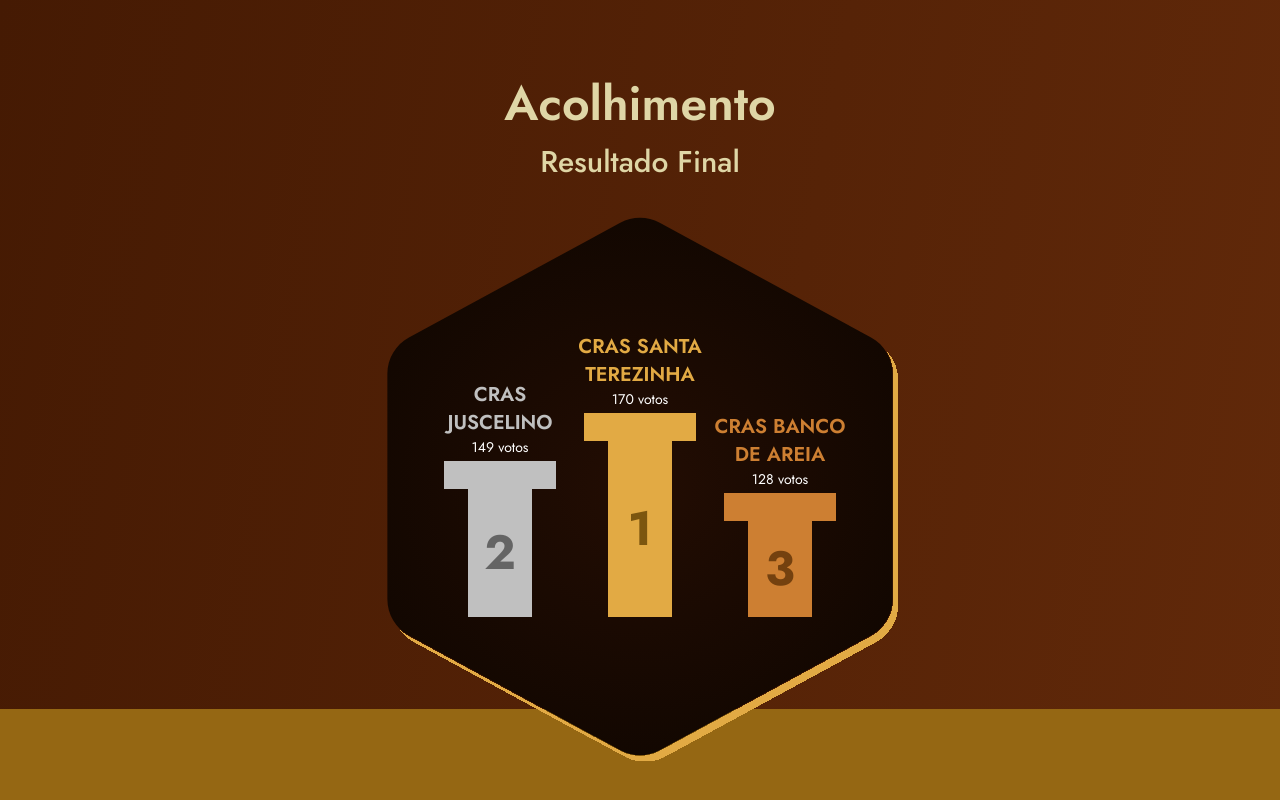
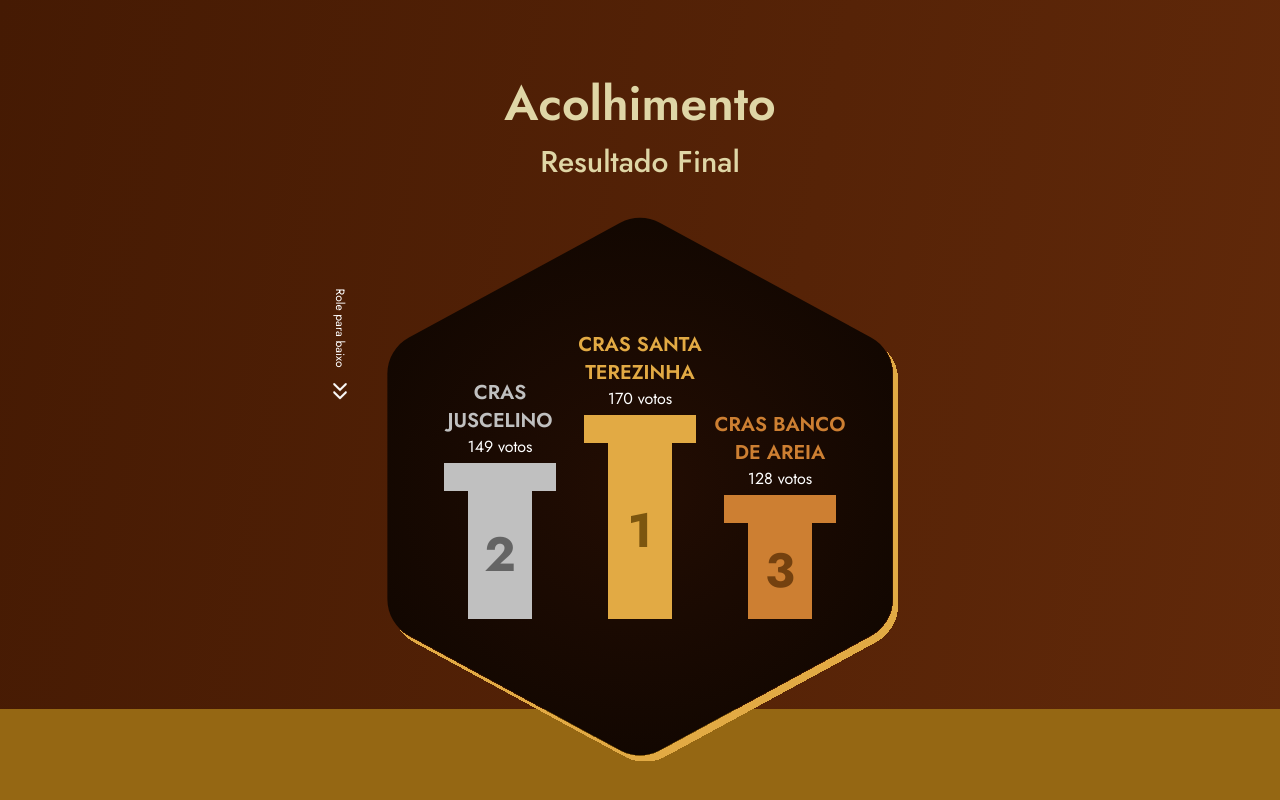
Before and after one commit to DesenvolvimentoCCS-PMM/mesquita-indica-2024, a React (Vite) app: page / in a window 1280 px wide. Shown: the top 800 px of the page. Built offline with nearby package versions, Linux system fonts and the light colour scheme; a web font is replaced by a local one.

Commit message:
Finalizando pagina de resultado

```diff
--- a/src/components/podio.tsx
+++ b/src/components/podio.tsx
@@ -25,7 +25,9 @@ export function Podio({ position, value, votes }: PodioProps) {
               {value}
             </p>
 
-            <span className="text-white text-sm">{votes} votos</span>
+            <span className="text-white text-sm sm:text-base">
+              {votes} votos
+            </span>
           </div>
           <div className="flex flex-col items-center">
             <div className="w-14 h-4 bg-[#e2aa44] md:w-28 md:h-7" />
@@ -48,7 +50,9 @@ export function Podio({ position, value, votes }: PodioProps) {
             <span className="text-sm max-w-[100px] text-center leading-5 text-[#c0c0c0] font-semibold uppercase md:text-xl md:max-w-[140px]">
               {value}
             </span>
-            <span className="text-white text-sm">{votes} votos</span>
+            <span className="text-white text-sm sm:text-base">
+              {votes} votos
+            </span>
           </div>
           <div className="flex flex-col items-center">
             <div className="w-14 h-4 bg-[#c0c0c0] md:w-28 md:h-7" />
@@ -71,7 +75,9 @@ export function Podio({ position, value, votes }: PodioProps) {
             <span className="text-sm max-w-[100px] text-center leading-5 text-[#CD7F32] font-semibold uppercase md:text-xl md:max-w-[140px]">
               {value}
             </span>
-            <span className="text-white text-sm">{votes} votos</span>
+            <span className="text-white text-sm sm:text-base">
+              {votes} votos
+            </span>
           </div>
           <div className="flex flex-col items-center">
             <div className="w-14 h-4 bg-[#CD7F32] md:w-28 md:h-7" />
--- a/src/pages/home/index.tsx
+++ b/src/pages/home/index.tsx
@@ -52,25 +52,6 @@ export function Home() {
             Indica 2024
             <span className="text-[#6F4F05] font-semibold"></span>
           </p>
-          <div className="container mx-auto px-4">
-            <div className="flex flex-wrap -mx-2 gap-1">
-              {Object.entries(results).map(([categoria, opcoes]) => (
-                <div
-                  key={categoria}
-                  className="px-2 w-full sm:w-1/2 lg:w-1/4 mb-2 mr-2 text-darkBrown bg-stone-50 rounded-md p-2"
-                >
-                  <h2 className="text-2xl font-bold mb-4">{categoria}</h2>
-                  <ul className="list-decimal ml-4">
-                    {opcoes.map((opcao) => (
-                      <li key={opcao.nome} className="mb-2">
-                        {opcao.nome}: {opcao.votos} votos
-                      </li>
-                    ))}
-                  </ul>
-                </div>
-              ))}
-            </div>
-          </div>
         </div>
       </div>
     </div>
--- a/src/pages/result/index.tsx
+++ b/src/pages/result/index.tsx
@@ -4,6 +4,7 @@ import { Podio } from "../../components/podio";
 import { useEffect, useState } from "react";
 import { init } from "aos";
 import "aos/dist/aos.css";
+import { ChevronsDown } from "lucide-react";
 
 export function Result() {
   const [currentPosition, setCurrentPosition] = useState(0);
@@ -23,6 +24,16 @@ export function Result() {
               data-aos-duration="800"
               data-aos-offset="500"
             >
+              <div className="absolute -left-10 top-80 flex flex-col items-center">
+                <p className="mb-2 rotate-90 text-xs text-white">
+                  Role para baixo
+                </p>
+                <ChevronsDown
+                  size={28}
+                  strokeWidth={1.75}
+                  className=" text-white rounded-md relative top-10 animate-bounce z-50"
+                />
+              </div>
               <div className="flex flex-col items-center relative top-10 md:gap-y-4 md:top-20">
                 <h1 className="text-2xl text-center text-[#DFD6A6] font-semibold md:text-5xl">
                   {category.title}
```
